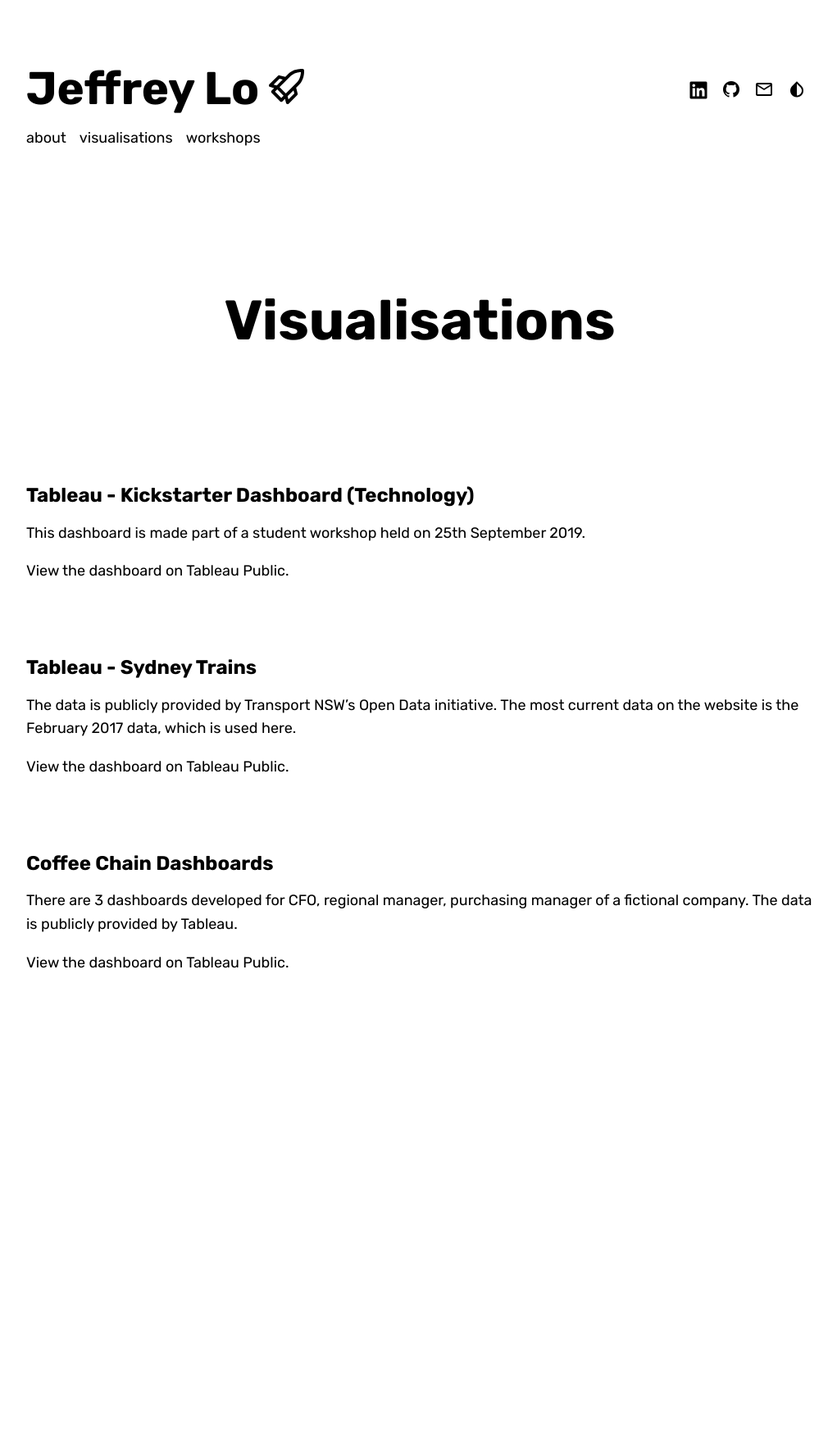
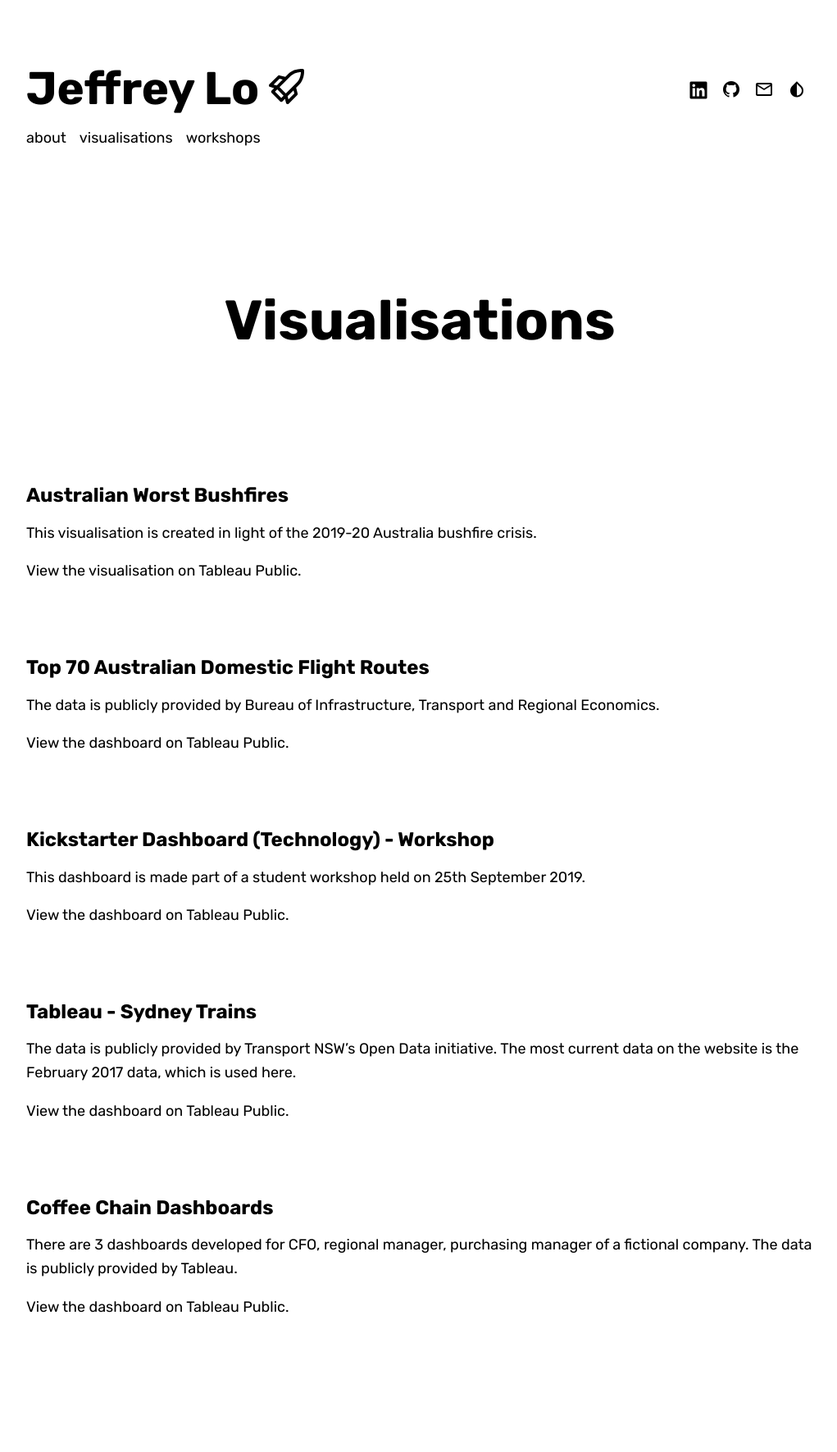
Before and after one commit to jeffreycklo/jeffreycklo.github.io, a Jekyll site: the page built from visualisations.md, in a window 1280 px wide. Shown: the whole page at 82% size, without its empty margins (128-1149 px from the left). Built offline with Jekyll 4.4.1, drawn with Linux system fonts in a browser that asks for light colours; nearby versions of some CDN libraries; some web fonts are replaced; before the commit the page ends 1351 px from its top, so only the background shows below that.

Commit message:
Update visualisations.md
Added 2 new vizzes

```diff
--- a/visualisations.md
+++ b/visualisations.md
@@ -9,7 +9,23 @@ published: true
 
 {% include page/title.html title=page.title subtitle=page_subtitle %}
 
-## Tableau - Kickstarter Dashboard (Technology)
+## Australian Worst Bushfires
+
+This visualisation is created in light of the 2019-20 Australia bushfire crisis.
+
+View the visualisation on [Tableau Public](https://public.tableau.com/profile/jeffrey.lo#!/vizhome/AustralianWorstBushfiresSummer201920/AustraliasWorstBushfires-Summer201920).
+
+---
+
+## Top 70 Australian Domestic Flight Routes
+
+The data is publicly provided by [Bureau of Infrastructure, Transport and Regional Economics]( https://www.bitre.gov.au/publications/ongoing/domestic_airline_activity-time_series.aspx).
+
+View the dashboard on [Tableau Public](https://public.tableau.com/profile/jeffrey.lo#!/vizhome/AustralianDomesticAviationActivities/Dashboard).
+
+---
+
+## Kickstarter Dashboard (Technology) - Workshop
 
 This dashboard is made part of a student workshop held on 25th September 2019.
 
```
